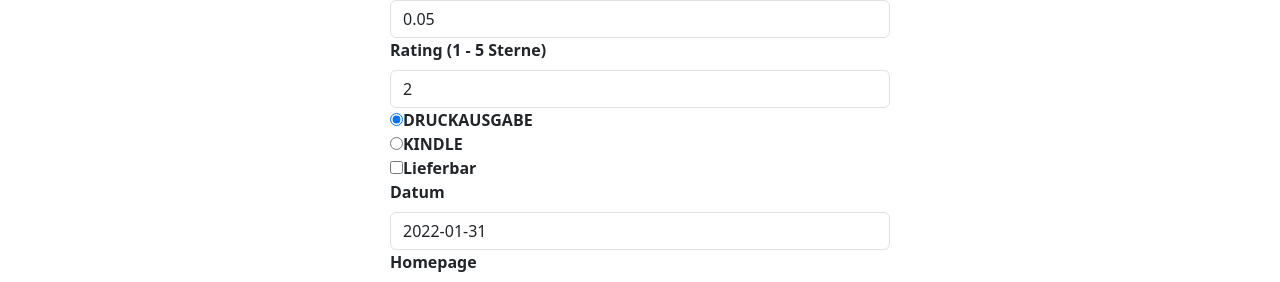
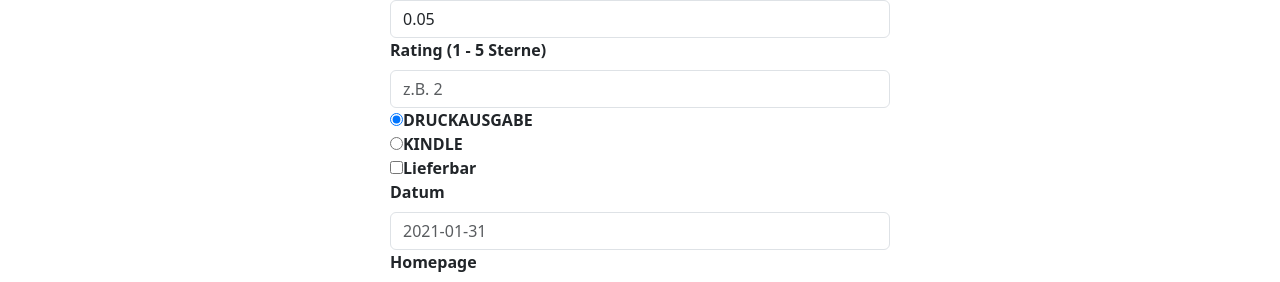
Before and after one commit to Atomfried13/swe_abgabe_2_webserver, a React (Vite) app: page /NeuesBuch in a window 1280 px wide. Shown: the part 448-730 px from the top of the page. Built offline with nearby package versions, Linux system fonts and the light colour scheme.

Commit message:
weitere Componente
Lieferbar, Datum, Rating fertig

```diff
--- /dev/null
+++ b/src/pages/NeuesBuch/Datum.component.tsx
@@ -0,0 +1,22 @@
+import { Form } from 'react-bootstrap';
+
+export interface DatumUebertragung {
+	datum: string;
+	setDatum: React.Dispatch<React.SetStateAction<string>>;
+}
+
+export function Datum(datumUeertragung: DatumUebertragung) {
+	return (
+		<>
+			<Form.Label>Datum</Form.Label>
+			<Form.Control
+				type="text"
+				placeholder="2021-01-31"
+				value={datumUeertragung.datum}
+				onChange={(event) =>
+					datumUeertragung.setDatum(event.target.value)
+				}
+			/>
+		</>
+	);
+}
--- /dev/null
+++ b/src/pages/NeuesBuch/Lieferbar.component.tsx
@@ -0,0 +1,20 @@
+export interface LieferbarUebertragung {
+	setLieferbar: React.Dispatch<React.SetStateAction<boolean>>;
+}
+
+export function Lieferbar(lieferbarUeertragung: LieferbarUebertragung) {
+	return (
+		<>
+			<input
+				type="checkbox"
+				id="Lieferbar"
+				name="Lieferbar"
+				value="Lieferbar"
+				onChange={(event) =>
+					lieferbarUeertragung.setLieferbar(event.target.checked)
+				}
+			/>
+			<label htmlFor="Lieferbar">Lieferbar</label>
+		</>
+	);
+}
--- a/src/pages/NeuesBuch/NeuesBuch.tsx
+++ b/src/pages/NeuesBuch/NeuesBuch.tsx
@@ -14,16 +14,19 @@ import { mutation } from '../../Controller/buch-mutation';
 import { AuthContext } from '../../Controller/AuthContext';
 import { Homepage } from './Homepage.component';
 import { Schlagwoerter } from './Schlagwoerter.component';
+import { Lieferbar } from './Lieferbar.component';
+import { Rating } from './Rating.component';
+import { Datum } from './Datum.component';
 
 export function NeuesBuch() {
 	const [isbn, setISBN] = useState('978-0-321-19368-1');
 	const [titel, setTitel] = useState('Hallo');
 	const [rabatt, setRabatt] = useState(0.05);
-	const [rating, setRating] = useState(2);
+	const [rating, setRating] = useState<number | undefined>(undefined);
 	const [art, setArt] = useState('DRUCKAUSGABE');
 	const [preis, setPreis] = useState(90.0);
 	const [lieferbar, setLieferbar] = useState(false);
-	const [datum, setDatum] = useState('2022-01-31');
+	const [datum, setDatum] = useState('');
 	const [schlagwoerter, setSchlagwoerter] = useState<string[]>([]);
 	const [homepage, setHomepage] = useState('');
 	const [showTable, setShowTable] = useState(false);
@@ -33,7 +36,7 @@ export function NeuesBuch() {
 	const { token } = useContext(AuthContext);
 
 	const handleCreateClick = async () => {
-		console.log(schlagwoerter);
+		console.log(datum);
 		setID(
 			await mutation(
 				{
@@ -112,15 +115,7 @@ export function NeuesBuch() {
 							setRabatt(Number(event.target.value))
 						}
 					/>
-					<Form.Label>Rating (1 - 5 Sterne)</Form.Label>
-					<Form.Control
-						type=""
-						placeholder="z.B. 2"
-						value={rating}
-						onChange={(event) =>
-							setRating(Number(event.target.value))
-						}
-					/>
+					<Rating rating={rating} setRating={setRating} />
 					<input
 						type="radio"
 						id="DRUCKAUSGABE"
@@ -140,22 +135,9 @@ export function NeuesBuch() {
 					/>
 					<label id="KINDLE">KINDLE</label>
 					<br />
-					<input
-						type="checkbox"
-						id="Lieferbar"
-						name="Lieferbar"
-						value="Lieferbar"
-						onChange={(event) => setLieferbar(event.target.checked)}
-					/>
-					<label htmlFor="Lieferbar">Lieferbar</label>
+					<Lieferbar setLieferbar={setLieferbar} />
 					<br />
-					<Form.Label>Datum</Form.Label>
-					<Form.Control
-						type="text"
-						placeholder="2021-01-31"
-						value={datum}
-						onChange={(event) => setDatum(event.target.value)}
-					/>
+					<Datum datum={datum} setDatum={setDatum} />
 					<Homepage homepage={homepage} setHomepage={setHomepage} />
 					<Schlagwoerter
 						schlagwoerter={schlagwoerter}
--- /dev/null
+++ b/src/pages/NeuesBuch/Rating.component.tsx
@@ -0,0 +1,22 @@
+import { Form } from 'react-bootstrap';
+
+export interface RatingUebertragung {
+	rating: number | undefined;
+	setRating: React.Dispatch<React.SetStateAction<number | undefined>>;
+}
+
+export function Rating(ratingUeertragung: RatingUebertragung) {
+	return (
+		<>
+			<Form.Label>Rating (1 - 5 Sterne)</Form.Label>
+			<Form.Control
+				type=""
+				placeholder="z.B. 2"
+				value={ratingUeertragung.rating}
+				onChange={(event) =>
+					ratingUeertragung.setRating(Number(event.target.value))
+				}
+			/>
+		</>
+	);
+}
--- a/src/pages/NeuesBuch/Schlagwoerter.component.tsx
+++ b/src/pages/NeuesBuch/Schlagwoerter.component.tsx
@@ -8,6 +8,7 @@ export interface SchlagwoerterUebertragung {
 export function Schlagwoerter(
 	schlagwoerterUebertragung: SchlagwoerterUebertragung,
 ) {
+	//TODO schlagwoerter abwählen funktioniert nicht.
 	const handleSetSchlagwoerter = (schlagwort: string) => {
 		if (!schlagwoerterUebertragung.schlagwoerter.includes(schlagwort)) {
 			const schlagwoerteralt = schlagwoerterUebertragung.schlagwoerter;
```
